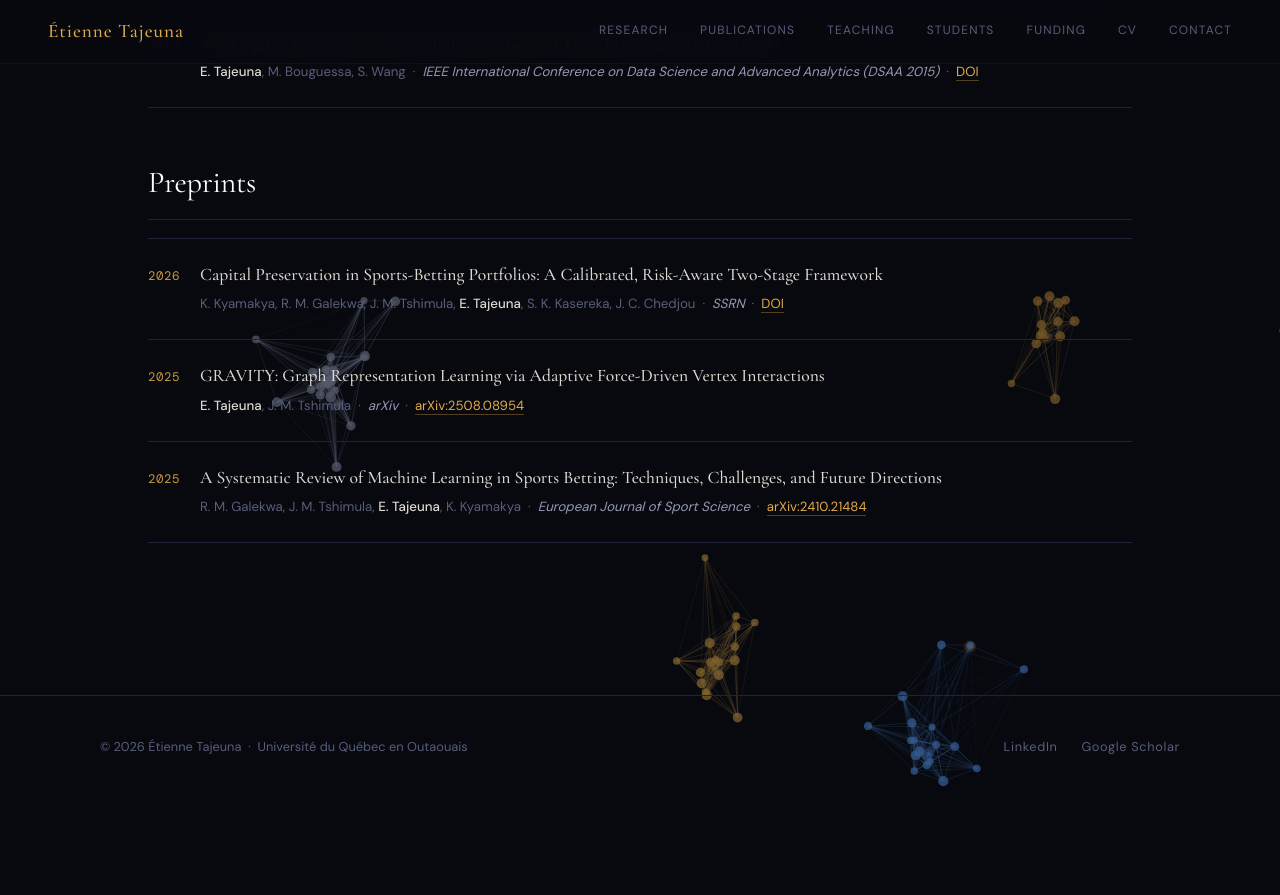
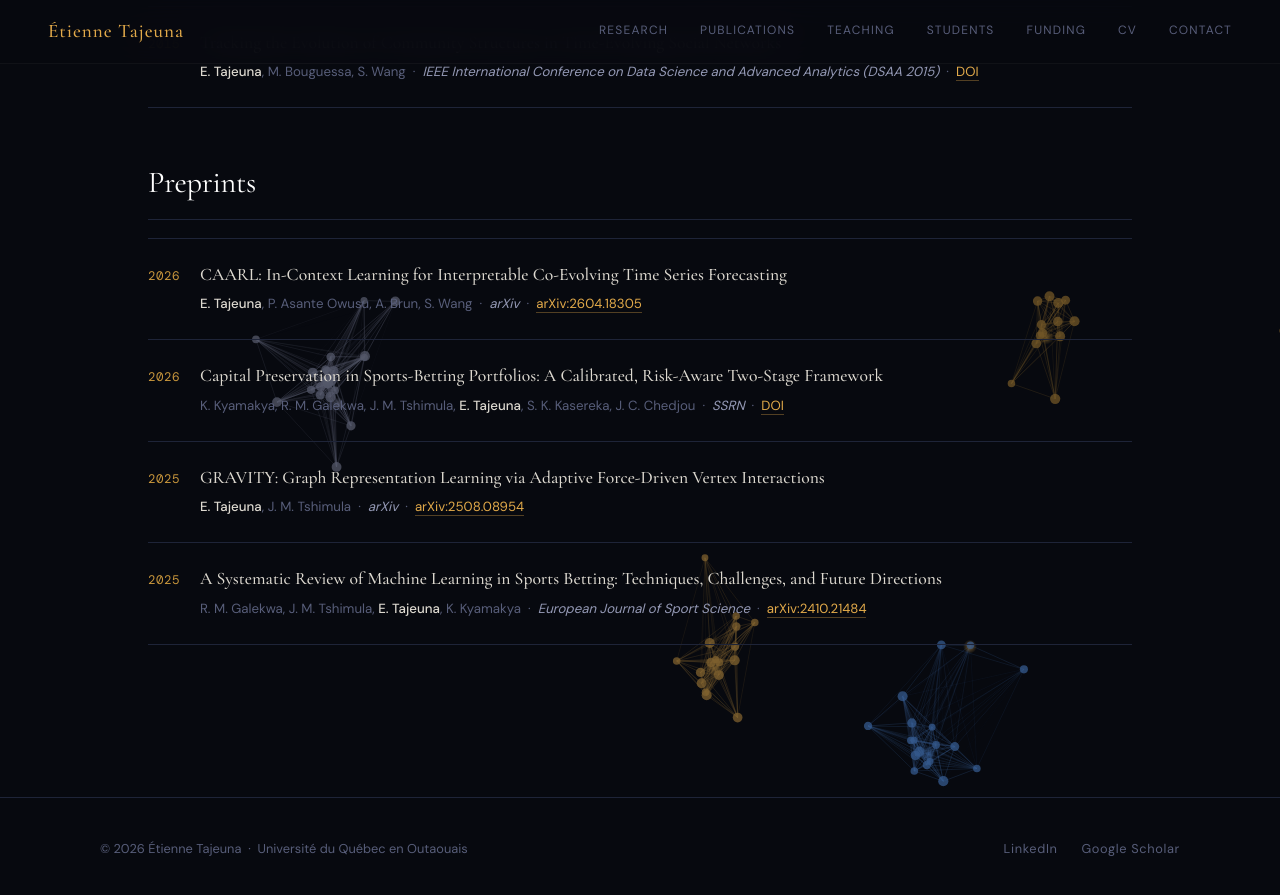
Before and after one commit to tajeuna/etiennetajeuna.github.io, a Jekyll site: the page built from publications.md, in a window 1280 px wide and 900 px high, scrolled down 3017 px. Shown: the top 895 px of the window. Built offline with Jekyll 4.4.1, drawn with Linux system fonts in a browser that asks for light colours; before the commit the page ends 3816 px from its top, so only the background shows below that.

Commit message:
Add CAARL preprint (arXiv:2604.18305)
Co-Authored-By: Claude Opus 5.5 <noreply@anthropic.com>

```diff
--- a/_data/publications.yml
+++ b/_data/publications.yml
@@ -166,6 +166,14 @@
 
 - type: preprint
   year: 2026
+  title: "CAARL: In-Context Learning for Interpretable Co-Evolving Time Series Forecasting"
+  authors: "E. Tajeuna, P. Asante Owusu, A. Brun, S. Wang"
+  venue: "arXiv"
+  url: "https://arxiv.org/abs/2604.18305"
+  link_label: "arXiv:2604.18305"
+
+- type: preprint
+  year: 2026
   title: "Capital Preservation in Sports-Betting Portfolios: A Calibrated, Risk-Aware Two-Stage Framework"
   authors: "K. Kyamakya, R. M. Galekwa, J. M. Tshimula, E. Tajeuna, S. K. Kasereka, J. C. Chedjou"
   venue: "SSRN"
```
